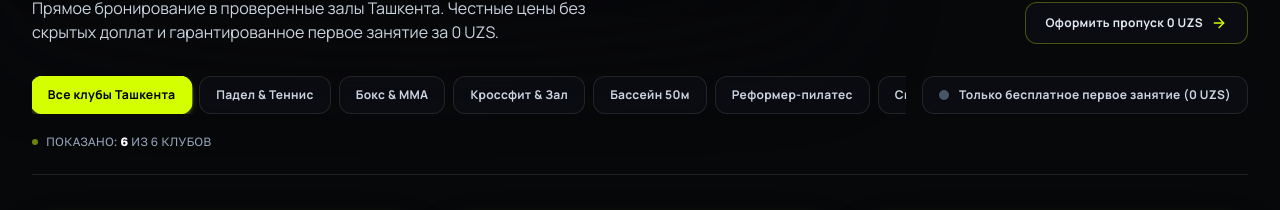
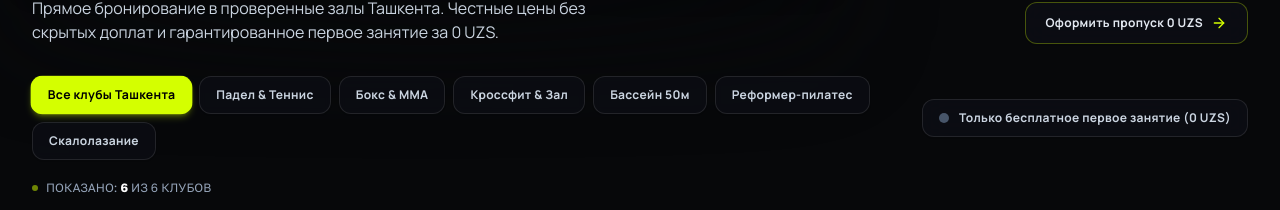
Before and after one commit to ddetrit91/Sportify_pro, a Next.js app: page / in a window 1280 px wide. Shown: the part 2366-2576 px from the top of the page. Built offline with nearby package versions, Linux system fonts and the light colour scheme; a web font is replaced by a local one.

Commit message:
fix: make category tabs flex-wrap so all 7 sports including Climbing are 100% visible without horizontal scroll

```diff
--- a/components/FeaturedClubsSection.tsx
+++ b/components/FeaturedClubsSection.tsx
@@ -81,9 +81,9 @@ export function FeaturedClubsSection({ clubs }: FeaturedClubsSectionProps) {
 
         {/* Filter Controls Bar with Live Telemetry Count */}
         <div className="flex flex-col gap-4 pb-6 border-b border-slate-200 dark:border-white/10 mb-10">
-          <div className="flex flex-col lg:flex-row lg:items-center justify-between gap-4">
-            {/* Category Tabs with Animated Pill Physics & Hidden Native Scrollbars */}
-            <div className="flex items-center gap-2 overflow-x-auto pb-2 lg:pb-0 scrollbar-none [scrollbar-width:none] [-ms-overflow-style:none] [&::-webkit-scrollbar]:hidden">
+          <div className="flex flex-col xl:flex-row xl:items-center justify-between gap-4">
+            {/* Category Tabs: Flex Wrap ensures all sport disciplines are 100% visible and accessible without getting cut off */}
+            <div className="flex flex-wrap items-center gap-2">
               {categories.map((cat) => {
                 const isActive = activeCategory === cat.id;
                 return (
@@ -111,7 +111,7 @@ export function FeaturedClubsSection({ clubs }: FeaturedClubsSectionProps) {
                 haptic.toggle();
                 setOnlyFreeTrial(!onlyFreeTrial);
               }}
-              className={`px-4 py-2.5 rounded-xl border text-xs font-bold tracking-wide flex items-center gap-2.5 transition-all self-start lg:self-auto shrink-0 backdrop-blur-md cursor-pointer ${
+              className={`px-4 py-2.5 rounded-xl border text-xs font-bold tracking-wide flex items-center gap-2.5 transition-all self-start xl:self-auto shrink-0 backdrop-blur-md cursor-pointer ${
                 onlyFreeTrial
                   ? "border-lime-500 dark:border-[#d4ff00] bg-lime-100 dark:bg-[#d4ff00]/20 text-lime-800 dark:text-[#d4ff00] shadow-sm dark:shadow-[0_0_15px_-3px_rgba(212,255,0,0.3)] ring-1 ring-lime-400/40 dark:ring-[#d4ff00]/40 scale-[1.02]"
                   : "border-slate-300 dark:border-white/10 bg-white/80 dark:bg-[#0c0e14]/85 text-slate-700 dark:text-slate-300 hover:text-black dark:hover:text-white hover:border-slate-400 dark:hover:border-white/25 shadow-sm"
```
